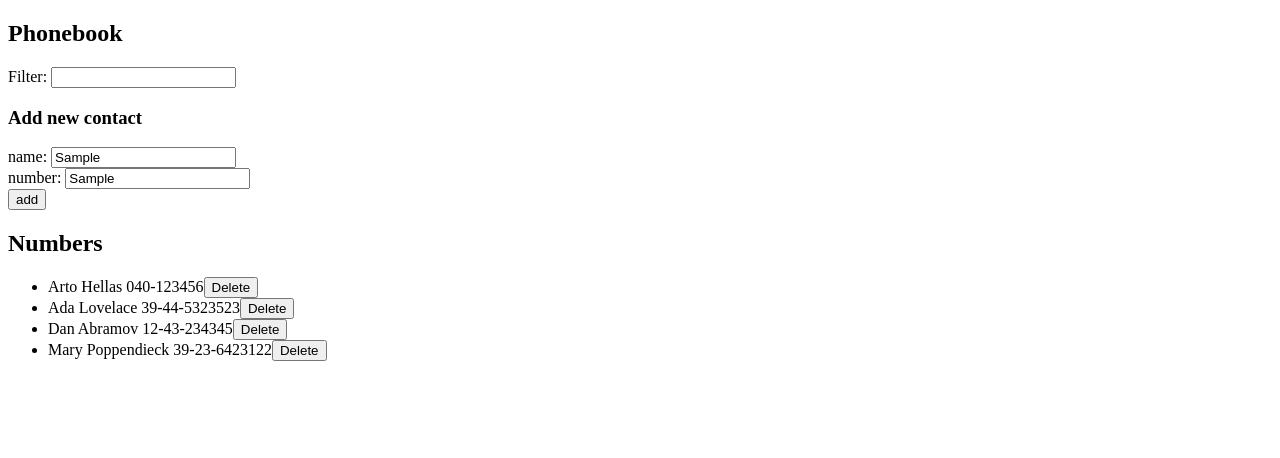
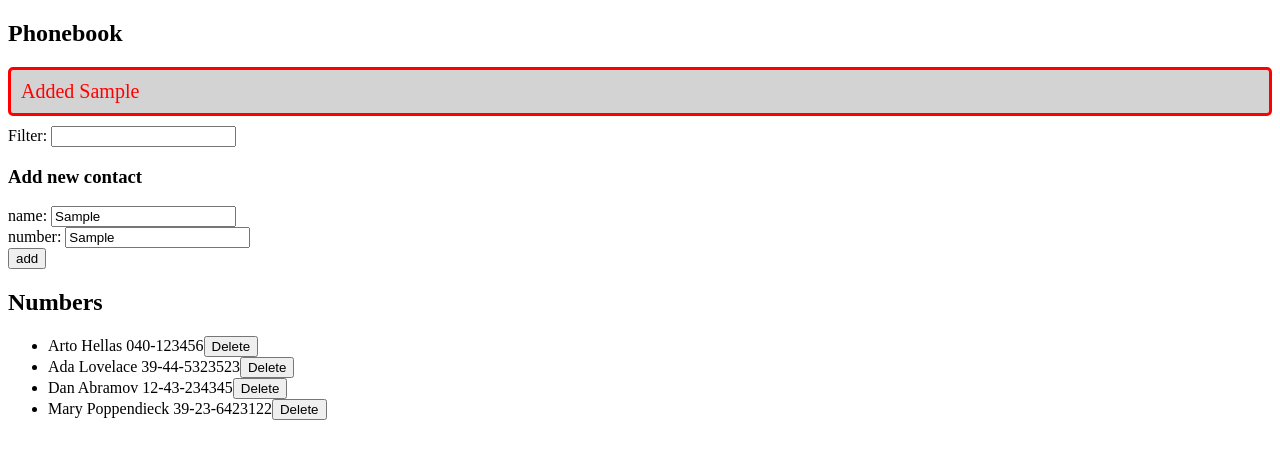
Before and after one commit to LassiKuisma/FullStackOpen2022, a React (Create React App) app in the folder part2/puhelinluettelo/: page / in a window 1280 px wide. Both pictures are taken after typing "Sample", "Sample" into the empty fields and a click on the button "add". Shown: the top 458 px of the page. Built offline with nearby package versions, Linux system fonts and the light colour scheme; no server answers; data requests are answered from the project's data file.

Commit message:
part 2 ex 2.19

```diff
--- a/part2/puhelinluettelo/src/App.js
+++ b/part2/puhelinluettelo/src/App.js
@@ -1,5 +1,6 @@
 import { useState, useEffect } from 'react'
 import contactService from './services/contacts'
+import Notification from './components/Notification'
 
 
 const Filter = ({ filter, handler }) => {
@@ -73,6 +74,43 @@ const App = () => {
   const [newNumber, setNewNumber] = useState('')
   const [filter, setFilter] = useState('')
 
+  const [notification, setNotification] = useState(null)
+
+  const addNewContact = (personObject) => {
+    contactService
+      .createNewContact(personObject)
+      .then(newContact => {
+        setPersons(persons.concat(newContact));
+        setNewName('');
+        setNewNumber('');
+      })
+
+
+    setNotification(`Added ${personObject.name}`)
+
+    setTimeout(() => {
+      setNotification(null)
+    }, 5000);
+  }
+
+  const updateContact = (oldId, personObject) => {
+    contactService
+      .updateContact(oldId, personObject)
+      .then(response => {
+        setPersons(persons.map(
+          person => person.id !== oldId
+            ? person
+            : response
+        ));
+      })
+
+    setNotification(`Updated ${personObject.name}`)
+
+    setTimeout(() => {
+      setNotification(null)
+    }, 5000);
+  }
+
   const addContact = (event) => {
     event.preventDefault();
 
@@ -83,37 +121,15 @@ const App = () => {
 
     const oldContact = persons.find(person => person.name === newName)
     const alreadyPresent = oldContact !== undefined
-    if (alreadyPresent) {
+    if (!alreadyPresent) {
+      addNewContact(personObject);
+    } else {
 
       const replaceOldNumber = window.confirm(`${newName} is already added to the phonebook, replace old number with new one?`)
-      if (!replaceOldNumber) {
-        return;
+      if (replaceOldNumber) {
+        updateContact(oldContact.id, personObject)
       }
-
-      contactService
-        .updateContact(oldContact.id, personObject)
-        .then(response => {
-          setPersons(persons.map(
-            person => person.id !== oldContact.id
-              ? person
-              : response
-          ));
-        })
-
-
-      return;
     }
-
-
-
-
-    contactService
-      .createNewContact(personObject)
-      .then(newContact => {
-        setPersons(persons.concat(newContact));
-        setNewName('');
-        setNewNumber('0');
-      })
   }
 
   const deleteContact = (id, name) => {
@@ -126,6 +142,13 @@ const App = () => {
       .deleteContact(id)
       .then(_response => {
         setPersons(persons.filter(person => person.id !== id))
+
+        setNotification(`Deleted ${name}`)
+
+        setTimeout(() => {
+          setNotification(null)
+        }, 5000);
+
       })
       .catch(error => {
         console.log(`Failed to delete id=${id}, error message: ${error}`);
@@ -163,6 +186,7 @@ const App = () => {
   return (
     <div>
       <h2>Phonebook</h2>
+      <Notification message={notification} />
       <Filter value={filter} handler={handleFilterChange} />
       <h3>Add new contact</h3>
       <PersonForm
--- /dev/null
+++ b/part2/puhelinluettelo/src/components/Notification.js
@@ -0,0 +1,14 @@
+const Notification = ({ message }) => {
+    if (message === null) {
+        return null
+    }
+
+
+    return (
+        <div className="error">
+            {message}
+        </div>
+    )
+}
+
+export default Notification
--- /dev/null
+++ b/part2/puhelinluettelo/src/index.css
@@ -0,0 +1,9 @@
+.error {
+    color: red;
+    background: lightgrey;
+    font-size: 20px;
+    border-style: solid;
+    border-radius: 5px;
+    padding: 10px;
+    margin-bottom: 10px;
+}
--- a/part2/puhelinluettelo/src/index.js
+++ b/part2/puhelinluettelo/src/index.js
@@ -2,5 +2,6 @@ import React from 'react'
 import ReactDOM from 'react-dom/client'
 
 import App from './App'
+import './index.css'
 
 ReactDOM.createRoot(document.getElementById('root')).render(<App />)
```
